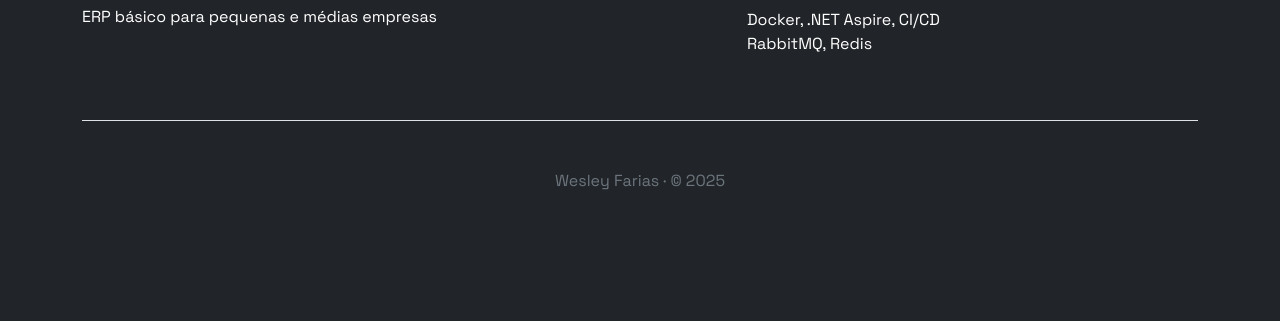
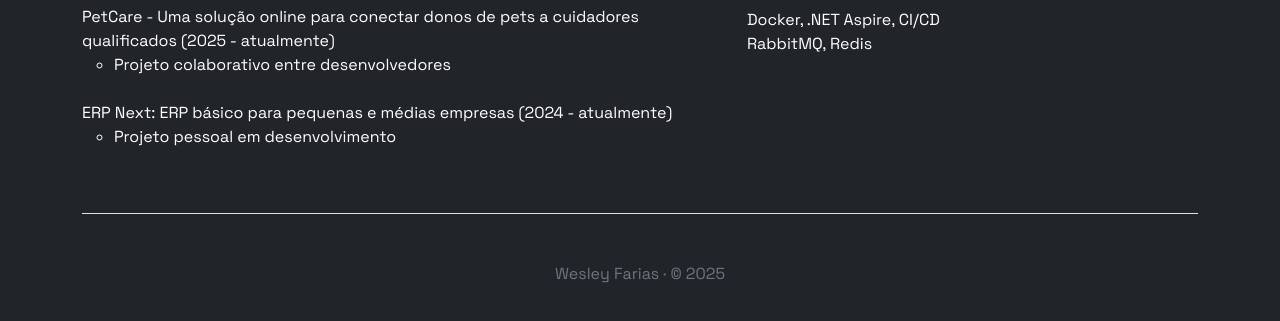
Before and after one commit to wesleyfariasdev/portfolio, a plain HTML site: page index.html in a window 1280 px wide. Shown: the part 689-1010 px from the top of the page. Before the commit the page ends 930 px from the top, so only its background shows below. Drawn offline with nearby package versions, Linux system fonts and the light colour scheme.

Commit message:
refactor: atualiza a descrição para projetos em desenvolvimento

```diff
--- a/index.html
+++ b/index.html
@@ -49,7 +49,20 @@
 
                     <h2>* Projetos em Desenvolvimento</h2>
                     <ul class="list-unstyled">
-                        <li>ERP básico para pequenas e médias empresas</li>
+                        <li>
+                            PetCare - Uma solução online para conectar donos de pets a cuidadores qualificados (2025 -
+                            atualmente)
+                            <ul>
+                                <li>Projeto colaborativo entre desenvolvedores</li>
+                            </ul>
+                        </li>
+                        <br>
+                        <li>
+                            ERP Next: ERP básico para pequenas e médias empresas (2024 - atualmente)
+                            <ul>
+                                <li>Projeto pessoal em desenvolvimento</li>
+                            </ul>
+                        </li>
                     </ul>
                 </div>
 
```
